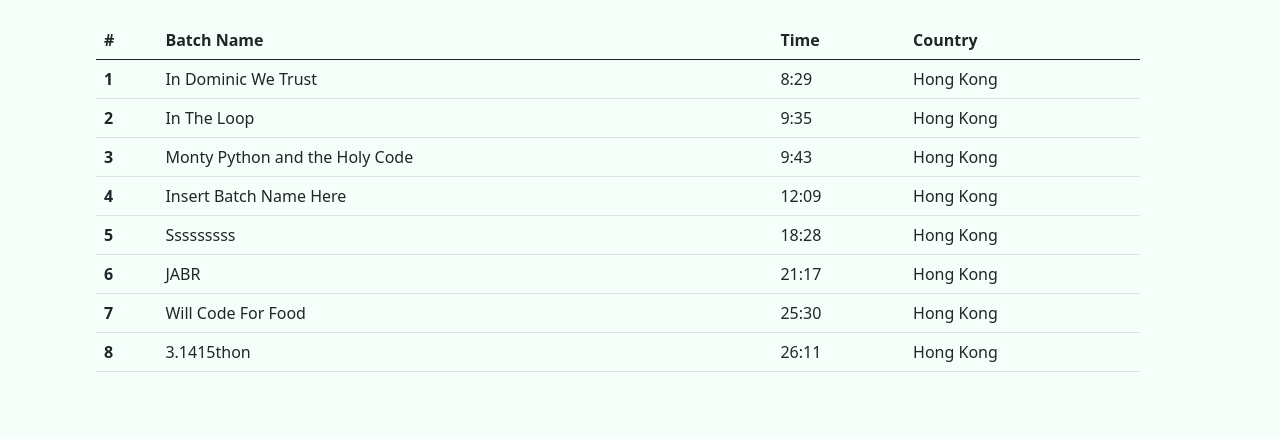
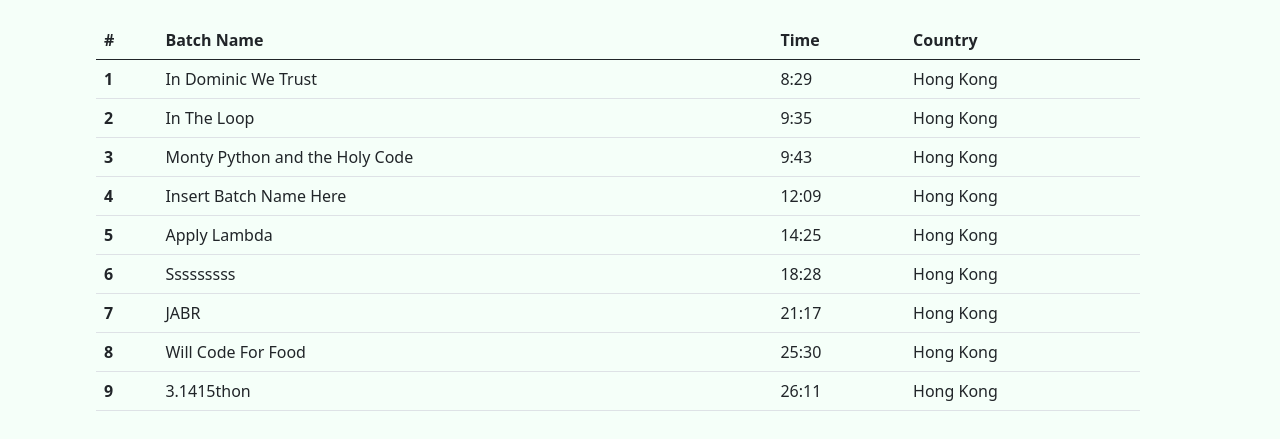
Before and after one commit to prefacebootcamper/thecodewars, a plain HTML site: page index.html in a window 1280 px wide. Shown: the part 187-626 px from the top of the page. Drawn offline with nearby package versions, Linux system fonts and the light colour scheme.

Commit message:
Update index.html

```diff
--- a/index.html
+++ b/index.html
@@ -72,24 +72,30 @@
           </tr>
           <tr>
             <th scope="row">5</th>
+            <td scope="col">Apply Lambda</td>
+            <td scope="col">14:25</td>
+            <td scope="col">Hong Kong</td>
+          </tr>
+          <tr>
+            <th scope="row">6</th>
             <td scope="col">Sssssssss</td>
             <td scope="col">18:28</td>
             <td scope="col">Hong Kong</td>
           </tr>
           <tr>
-            <th scope="row">6</th>
+            <th scope="row">7</th>
             <td scope="col">JABR</td>
             <td scope="col">21:17</td>
             <td scope="col">Hong Kong</td>
           </tr>
           <tr>
-            <th scope="row">7</th>
+            <th scope="row">8</th>
             <td scope="col">Will Code For Food</td>
             <td scope="col">25:30</td>
             <td scope="col">Hong Kong</td>
           </tr>
           <tr>
-            <th scope="row">8</th>
+            <th scope="row">9</th>
             <td scope="col">3.1415thon</td>
             <td scope="col">26:11</td>
             <td scope="col">Hong Kong</td>
```
